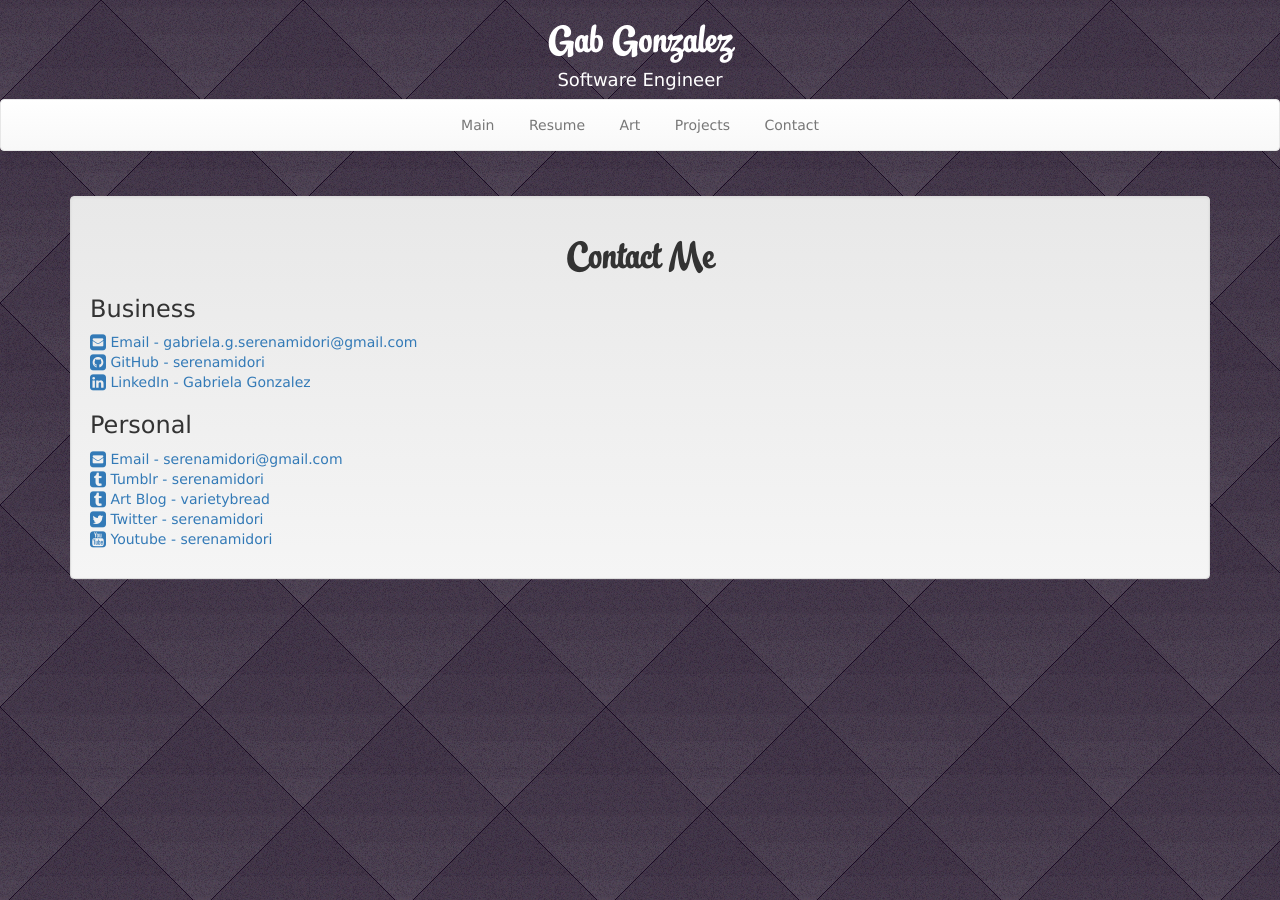
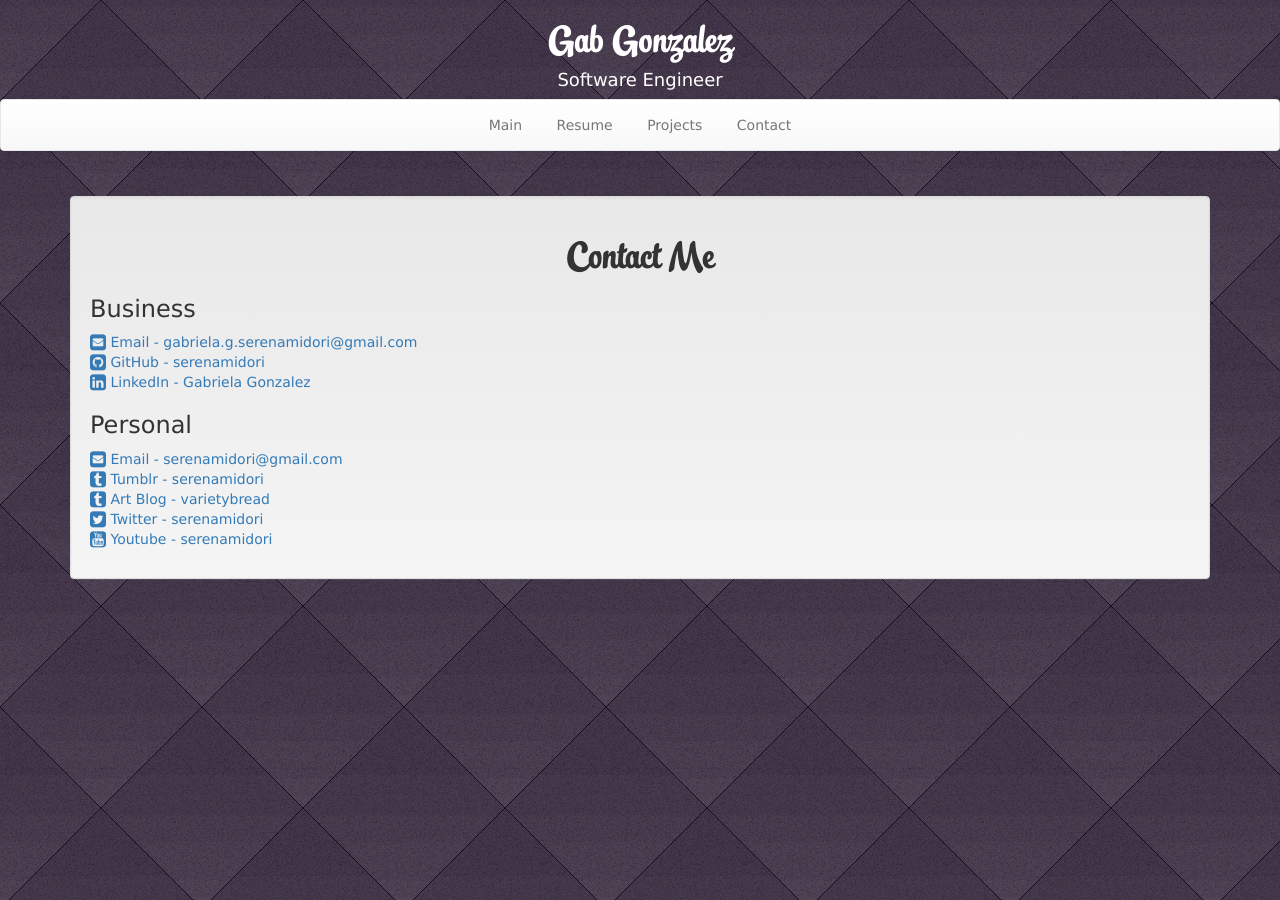
Before and after one commit to Serenamidori/serenamidori.github.io, a Jekyll site: the page built from contact/index.html, in a window 1280 px wide. Built offline with Jekyll 4.4.1, drawn with Linux system fonts in a browser that asks for light colours.

Commit message:
removed art section, unneeded

```diff
--- a/_layouts/default.html
+++ b/_layouts/default.html
@@ -32,7 +32,6 @@
 			    	<div class="navbar-header">
 			      		<a class="navbar-brand visible-xs" href="/">Gab</a>
 			    		<a href="/resume" class="navbar-brand visible-xs"><span class="fa fa-file-text-o"></span></a>
-			    		<a href="/art" class="navbar-brand visible-xs"><span class="fa fa-pencil-alt"></span></a>
 						<a href="/projects" class="navbar-brand visible-xs"><span class="fa fa-github"></span></a>
 			    		<a href="/contact" class="navbar-brand visible-xs"><span class="fa fa-envelope-o"></span></a>
 			    	</div>
@@ -42,7 +41,6 @@
 				      	<ul class="nav navbar-nav">
 				    		<li><a href="/">Main</a></li>
 				    		<li><a href="/resume">Resume</a></li>
-				    		<li><a href="/art">Art</a></li>
 							<li><a href="/projects">Projects</a></li>
 				    		<li><a href="/contact">Contact</a></li>
 				      	</ul>
--- a/css/main.css
+++ b/css/main.css
@@ -21,7 +21,6 @@ h1 {
 .navbar-nav li {
     float: none;
     display: inline-block;
-
 }
 .navbar-nav li:hover {
     background-color: #e2e2e2;
```
